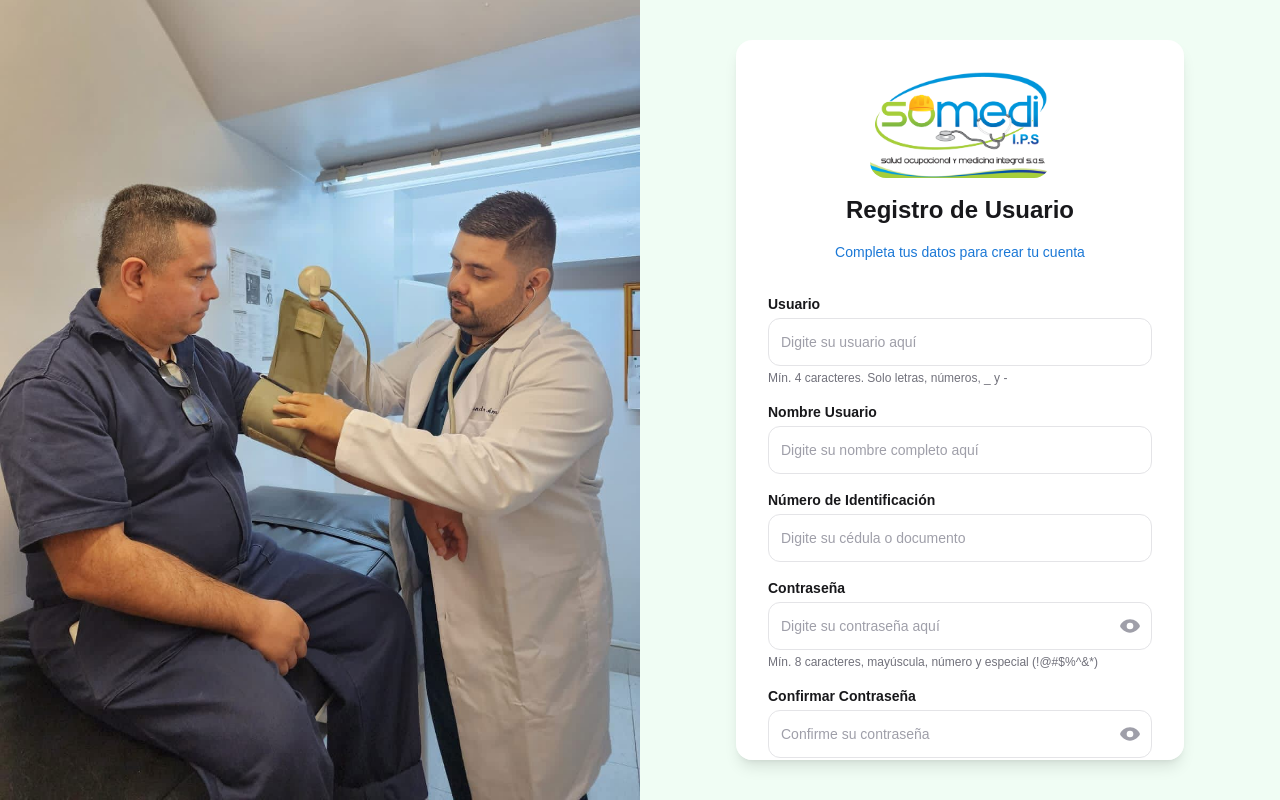
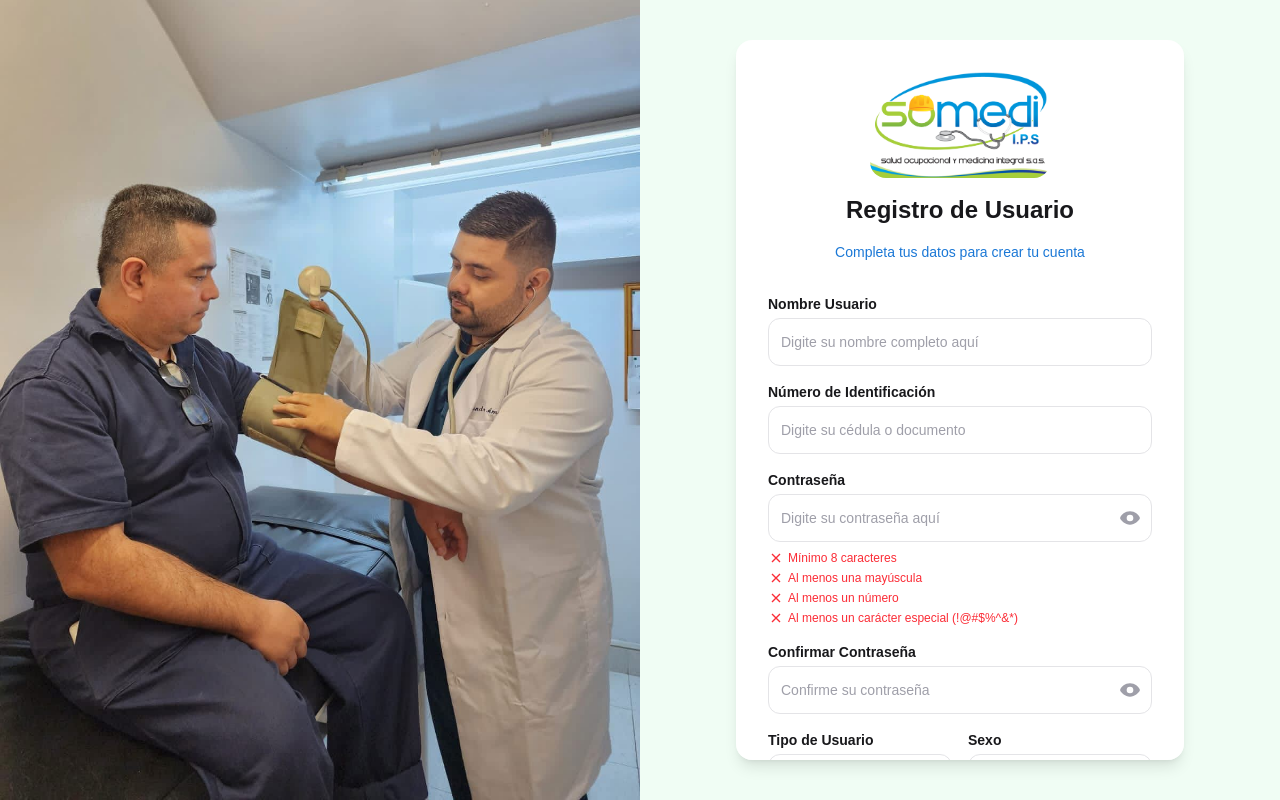
Before and after one commit to andres-david-dev/software-ips-frontend, a Next.js app in the folder frontend/: page /registrarse in a window 1280 px wide. Built offline with nearby package versions, Linux system fonts and the light colour scheme.

Commit message:
Fix registro: autocompletado ciudades, validación contraseña, errores de hooks y build, y estructura 'use client'

```diff
--- a/frontend/app/(public)/registrarse/page.tsx
+++ b/frontend/app/(public)/registrarse/page.tsx
@@ -1,14 +1,60 @@
+
 "use client";
-import { useEffect, useState } from "react";
+
+// Componente para mostrar cada requisito de contraseña
+function PasswordRequirement({ label, valid }) {
+  return (
+    <li className={valid ? "text-green-600 flex items-center" : "text-red-500 flex items-center"}>
+      {valid ? (
+        <svg className="mr-1" width="16" height="16" fill="none" viewBox="0 0 24 24"><path stroke="currentColor" strokeWidth="2" d="M5 13l4 4L19 7"/></svg>
+      ) : (
+        <svg className="mr-1" width="16" height="16" fill="none" viewBox="0 0 24 24"><path stroke="currentColor" strokeWidth="2" d="M6 18L18 6M6 6l12 12"/></svg>
+      )}
+      {label}
+    </li>
+  );
+}
+
+import { useEffect, useState, useRef } from "react";
+
 import Image from "next/image";
 import Link from "next/link";
 import { useRouter } from "next/navigation";
 
 export default function RegistrarsePage() {
+    // Para autocompletado de ciudades/departamentos
+    const [cityQuery, setCityQuery] = useState("");
+    const [cityResults, setCityResults] = useState([]);
+    const [showCityDropdown, setShowCityDropdown] = useState(false);
+    const [municipiosColombia, setMunicipiosColombia] = useState([]);
+    const cityInputRef = useRef(null);
+    // Cargar municipios una sola vez
+    useEffect(() => {
+      fetch("/data/municipios-colombia.json")
+        .then((res) => res.json())
+        .then((data) => setMunicipiosColombia(data));
+    }, []);
+
+    // Buscar ciudades/departamentos según el query
+    useEffect(() => {
+      if (cityQuery.length > 1 && municipiosColombia.length > 0) {
+        const q = cityQuery.toLowerCase();
+        const results = municipiosColombia.filter(
+          (m) =>
+            m.nombre.toLowerCase().includes(q) ||
+            m.departamento.toLowerCase().includes(q)
+        ).slice(0, 10);
+        setCityResults(results);
+        setShowCityDropdown(results.length > 0);
+      } else {
+        setCityResults([]);
+        setShowCityDropdown(false);
+      }
+    }, [cityQuery, municipiosColombia]);
   const router = useRouter();
   const [logoError, setLogoError] = useState(false);
   const [form, setForm] = useState({
-    usuario: "",
+    // usuario: "",
     nombre: "",
     numeroIdentificacion: "",
     sexo: "",
@@ -49,14 +95,7 @@ export default function RegistrarsePage() {
   const validateForm = (): boolean => {
     const errors: Record<string, string> = {};
 
-    // Validar usuario
-    if (!form.usuario.trim()) {
-      errors.usuario = "El usuario es requerido";
-    } else if (form.usuario.length < 4) {
-      errors.usuario = "Mínimo 4 caracteres";
-    } else if (!/^[a-zA-Z0-9_-]+$/.test(form.usuario)) {
-      errors.usuario = "Solo letras, números, _ y -";
-    }
+    // Ya no se valida usuario, solo número de identificación
 
     // Validar contraseña
     if (!form.contrasena.trim()) {
@@ -95,7 +134,7 @@ export default function RegistrarsePage() {
         method: "POST",
         headers: { "Content-Type": "application/json" },
         body: JSON.stringify({
-          usuario: form.usuario,
+          // usuario: form.usuario,
           nombre: form.nombre,
           numeroIdentificacion: form.numeroIdentificacion,
           sexo: form.sexo,
@@ -114,7 +153,7 @@ export default function RegistrarsePage() {
       } else {
         setSuccess(true);
         setForm({
-          usuario: "",
+          // usuario: "",
           nombre: "",
           numeroIdentificacion: "",
           sexo: "",
@@ -181,20 +220,7 @@ export default function RegistrarsePage() {
             </div>
 
             <form className="space-y-4" onSubmit={handleSubmit}>
-              <div>
-                <label className="block text-sm font-semibold text-zinc-900 mb-1">Usuario</label>
-                <input
-                  name="usuario"
-                  type="text"
-                  placeholder="Digite su usuario aquí"
-                  className={`w-full h-12 pl-3 pr-4 rounded-xl border text-sm outline-none focus:ring-2 focus:ring-[var(--brand-blue)] focus:border-transparent placeholder-zinc-400 ${fieldErrors.usuario ? 'border-red-500' : 'border-zinc-200'}`}
-                  value={form.usuario}
-                  onChange={handleChange}
-                  required
-                />
-                {fieldErrors.usuario && <p className="text-xs text-red-600 mt-1">{fieldErrors.usuario}</p>}
-                <p className="text-xs text-zinc-500 mt-1">Mín. 4 caracteres. Solo letras, números, _ y -</p>
-              </div>
+
 
               <div>
                 <label className="block text-sm font-semibold text-zinc-900 mb-1">Nombre Usuario</label>
@@ -224,6 +250,7 @@ export default function RegistrarsePage() {
                 {fieldErrors.numeroIdentificacion && <p className="text-xs text-red-600 mt-1">{fieldErrors.numeroIdentificacion}</p>}
               </div>
 
+
               <div>
                 <label className="block text-sm font-semibold text-zinc-900 mb-1">Contraseña</label>
                 <div className="relative">
@@ -252,9 +279,29 @@ export default function RegistrarsePage() {
                     )}
                   </button>
                 </div>
+                {/* Validación visual de contraseña */}
+                <ul className="mt-2 space-y-1 text-xs">
+                  <PasswordRequirement
+                    label="Mínimo 8 caracteres"
+                    valid={form.contrasena.length >= 8}
+                  />
+                  <PasswordRequirement
+                    label="Al menos una mayúscula"
+                    valid={/[A-Z]/.test(form.contrasena)}
+                  />
+                  <PasswordRequirement
+                    label="Al menos un número"
+                    valid={/[0-9]/.test(form.contrasena)}
+                  />
+                  <PasswordRequirement
+                    label="Al menos un carácter especial (!@#$%^&*)"
+                    valid={/[!@#$%^&*]/.test(form.contrasena)}
+                  />
+                </ul>
                 {fieldErrors.contrasena && <p className="text-xs text-red-600 mt-1">{fieldErrors.contrasena}</p>}
-                <p className="text-xs text-zinc-500 mt-1">Mín. 8 caracteres, mayúscula, número y especial (!@#$%^&*)</p>
               </div>
+
+
 
               <div>
                 <label className="block text-sm font-semibold text-zinc-900 mb-1">Confirmar Contraseña</label>
@@ -334,17 +381,43 @@ export default function RegistrarsePage() {
                 {fieldErrors.fechaNacimiento && <p className="text-xs text-red-600 mt-1">{fieldErrors.fechaNacimiento}</p>}
               </div>
 
-              <div>
+
+              <div className="relative">
                 <label className="block text-sm font-semibold text-zinc-900 mb-1">Lugar Residencia</label>
                 <input
                   name="lugarResidencia"
                   type="text"
-                  placeholder="Digite su ciudad aquí"
+                  placeholder="Digite ciudad o departamento"
                   className={`w-full h-12 pl-3 pr-4 rounded-xl border text-sm outline-none focus:ring-2 focus:ring-[var(--brand-blue)] focus:border-transparent placeholder-zinc-400 ${fieldErrors.lugarResidencia ? 'border-red-500' : 'border-zinc-200'}`}
                   value={form.lugarResidencia}
-                  onChange={handleChange}
+                  onChange={e => {
+                    handleChange(e);
+                    setCityQuery(e.target.value);
+                  }}
+                  onFocus={() => setShowCityDropdown(cityResults.length > 0)}
+                  autoComplete="off"
+                  ref={cityInputRef}
                   required
                 />
+                {showCityDropdown && (
+                  <ul className="absolute z-10 bg-white border border-zinc-200 rounded-xl mt-1 w-full max-h-56 overflow-y-auto shadow-lg">
+                    {cityResults.map((city, idx) => (
+                      <li
+                        key={city.codigo}
+                        className="px-4 py-2 cursor-pointer hover:bg-blue-100 text-sm"
+                        onClick={() => {
+                          setForm(f => ({ ...f, lugarResidencia: `${city.nombre}, ${city.departamento}` }));
+                          setCityQuery(`${city.nombre}, ${city.departamento}`);
+                          setShowCityDropdown(false);
+                          cityInputRef.current?.blur();
+                        }}
+                      >
+                        <span className="font-medium">{city.nombre}</span>
+                        <span className="text-zinc-500">, {city.departamento}</span>
+                      </li>
+                    ))}
+                  </ul>
+                )}
                 {fieldErrors.lugarResidencia && <p className="text-xs text-red-600 mt-1">{fieldErrors.lugarResidencia}</p>}
               </div>
 
--- a/frontend/app/page.tsx
+++ b/frontend/app/login/page.tsx
@@ -4,12 +4,12 @@ import Image from "next/image";
 import Link from "next/link";
 import { useRouter, useSearchParams } from "next/navigation";
 
-export default function Home() {
+export default function Login() {
   const router = useRouter();
   const searchParams = useSearchParams();
   const [showPassword, setShowPassword] = useState(false);
   const [logoError, setLogoError] = useState(false);
-  const [usuario, setUsuario] = useState("");
+  const [numeroIdentificacion, setNumeroIdentificacion] = useState("");
   const [contrasena, setContrasena] = useState("");
   const [cargo, setCargo] = useState("");
   const [error, setError] = useState("");
@@ -80,8 +80,8 @@ export default function Home() {
               onSubmit={async (e) => {
                 e.preventDefault();
                 if (submitting) return;
-                if (!usuario.trim() || !contrasena.trim() || !cargo) {
-                  setError("Completa usuario, contraseña y cargo.");
+                if (!numeroIdentificacion.trim() || !contrasena.trim() || !cargo) {
+                  setError("Completa número de identificación, contraseña y cargo.");
                   return;
                 }
 
@@ -94,7 +94,7 @@ export default function Home() {
                     method: "POST",
                     headers: { "Content-Type": "application/json" },
                     body: JSON.stringify({
-                      usuario: usuario.trim(),
+                      numeroIdentificacion: numeroIdentificacion.trim(),
                       contrasena: contrasena.trim(),
                       cargo: cargo
                     }),
@@ -126,20 +126,20 @@ export default function Home() {
               }}
             >
           <div className="relative">
-            <label htmlFor="usuario" className="sr-only">Usuario</label>
+            <label htmlFor="numeroIdentificacion" className="sr-only">Número de Identificación</label>
             <span className="absolute left-3 top-1/2 -translate-y-1/2 text-zinc-400">
               <svg width="20" height="20" viewBox="0 0 24 24" fill="none" xmlns="http://www.w3.org/2000/svg">
                 <path d="M12 12a5 5 0 1 0-5-5 5 5 0 0 0 5 5Zm0 2c-4.418 0-8 2.239-8 5v1a1 1 0 0 0 1 1h14a1 1 0 0 0 1-1v-1c0-2.761-3.582-5-8-5Z" fill="#9ca3af" />
               </svg>
             </span>
             <input
-              id="usuario"
-              name="usuario"
+              id="numeroIdentificacion"
+              name="numeroIdentificacion"
               type="text"
-              placeholder="Usuario"
+              placeholder="Número de identificación"
               autoComplete="username"
-              value={usuario}
-              onChange={(e) => setUsuario(e.target.value)}
+              value={numeroIdentificacion}
+              onChange={(e) => setNumeroIdentificacion(e.target.value)}
               className="w-full h-12 pl-10 pr-4 rounded-xl border border-zinc-200 focus:outline-none focus:ring-2 focus:ring-[var(--brand-blue)] focus:border-transparent"
             />
           </div>
```
Also changed, not shown: frontend/components/Sidebar.tsx (+35 -18 lines), 2 other files (tests, documents, lock files or other folders).
